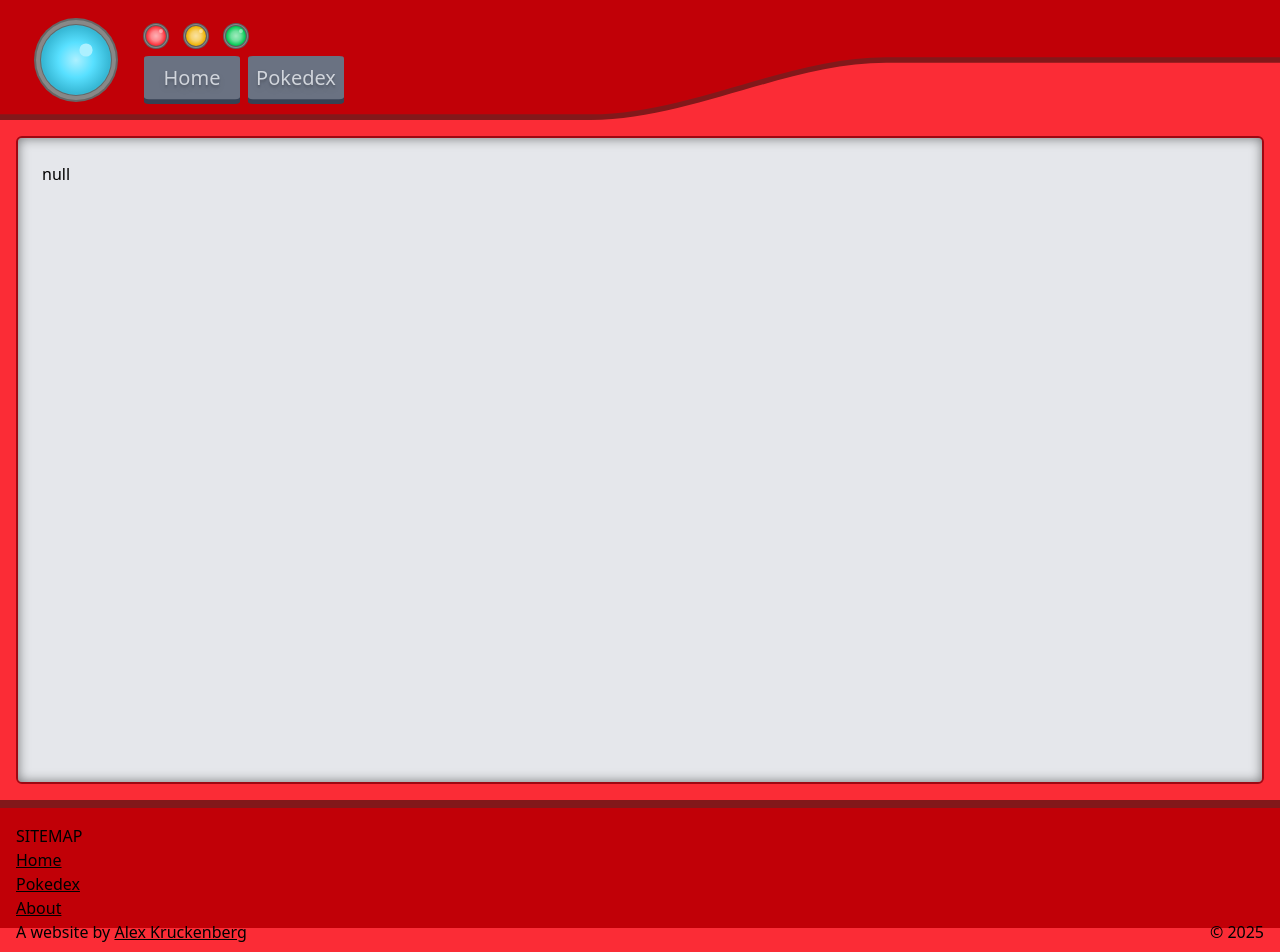
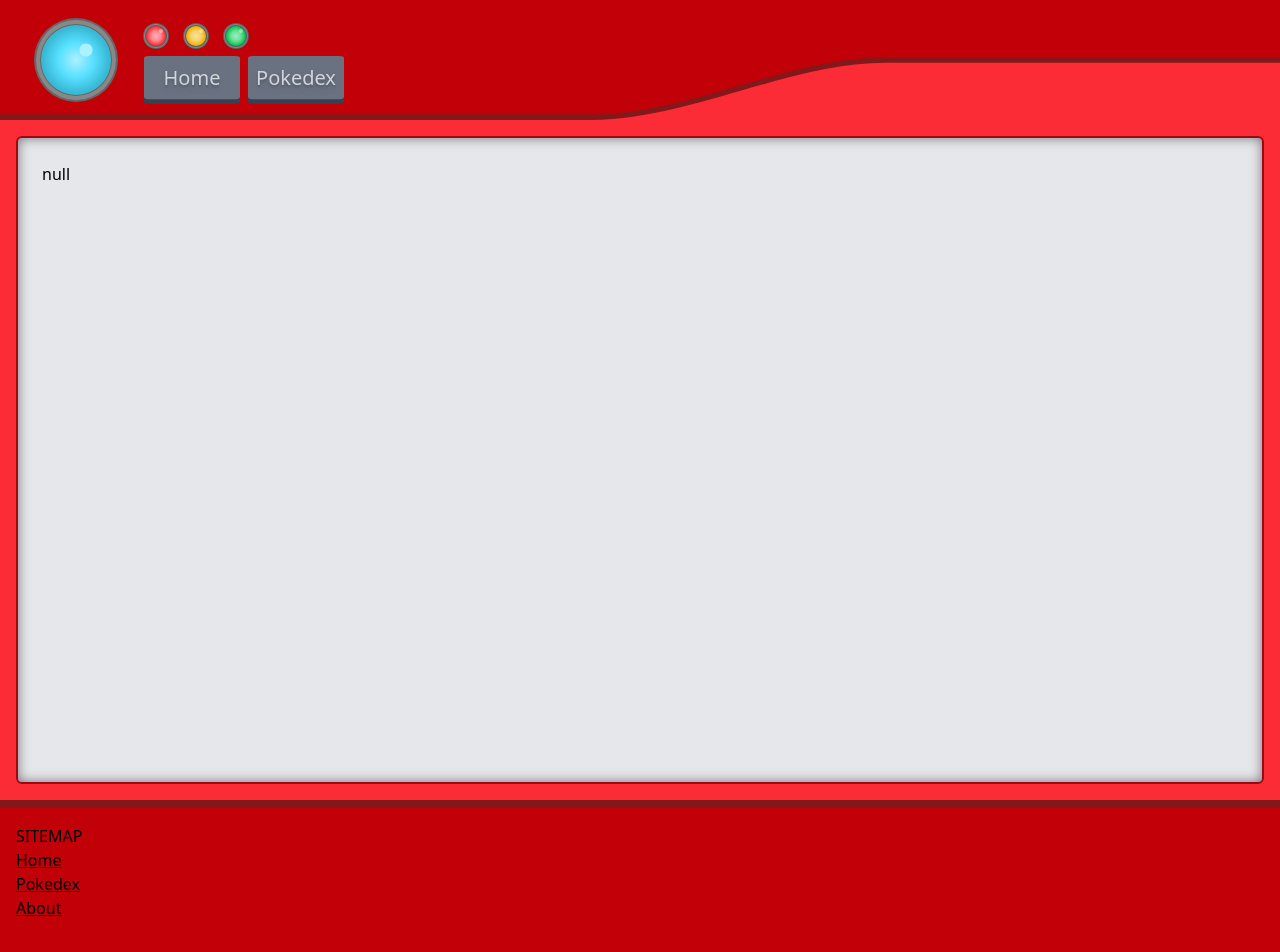
Before and after one commit to shroommu/pokemon-battler, a Next.js app: page /settings in a window 1280 px wide. Shown: the top 952 px of the page. Built offline with nearby package versions, Linux system fonts and the light colour scheme; no server answers.

Commit message:
fix footer style bug

```diff
--- a/src/components/Footer.js
+++ b/src/components/Footer.js
@@ -9,10 +9,10 @@ export default function Footer() {
         data-testid="footer-lip"
       />
       <div
-        className="flex flex-col width-full h-[120px] p-4 bg-red-700"
+        className="flex flex-col width-full min-h-[120px] p-4 bg-red-700"
         data-testid="footer-body"
       >
-        <div className="flex flex-col" data-testid="sitemap-container">
+        <div className="flex flex-col mb-8" data-testid="sitemap-container">
           <h1>SITEMAP</h1>
           <Link href={locations.INDEX} className="underline">
             Home
```
